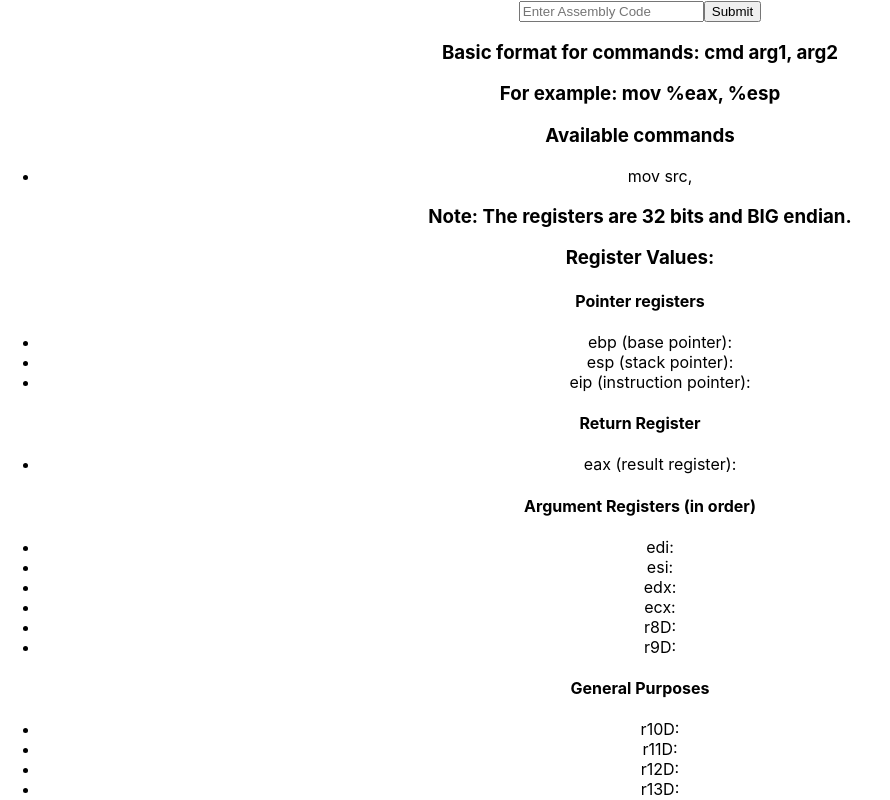
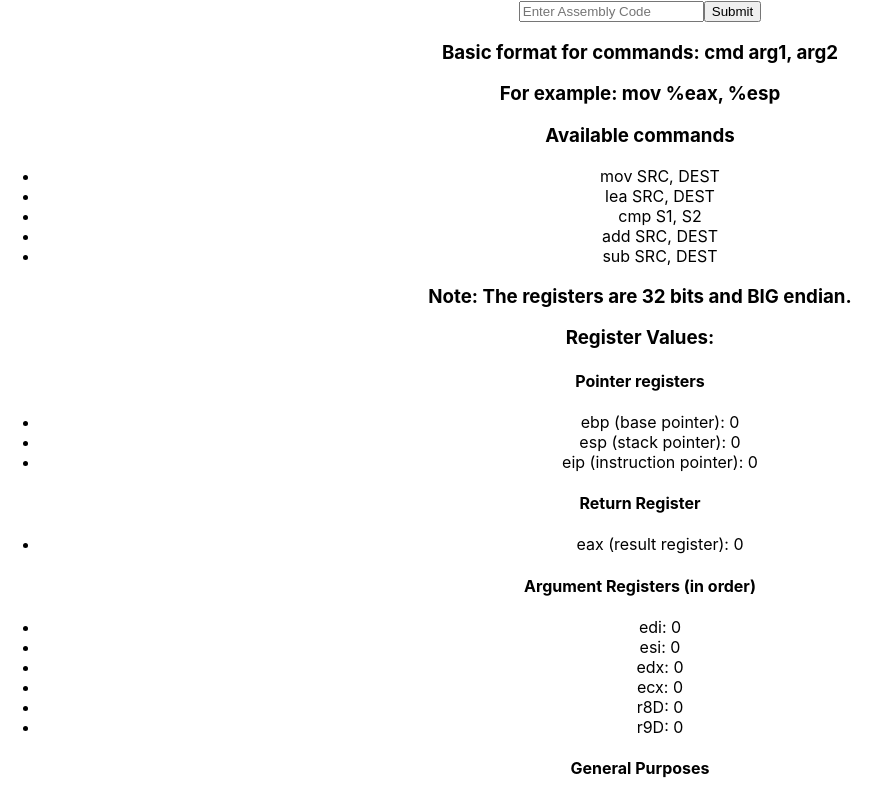
Before and after one commit to uclaacm/buffer-buffet-simulator, a React (Create React App) app: page / in a window 1280 px wide. Shown: the top 800 px of the page, without its empty margins (0-890 px from the left). Built offline with nearby package versions, Linux system fonts and the light colour scheme; the HTML template or start-up script is replaced by a standard one.

Commit message:
Page now displays register and flag values

```diff
--- a/src/components/VM_Instance.js
+++ b/src/components/VM_Instance.js
@@ -1,18 +1,94 @@
-import React from "react";
-import {setRegister, interpretCommand} from "../helperFunctions/VM_Helper"
+import React, { useState, useEffect, useReducer} from "react";
+import {getRegister, interpretCommand, getFlag} from "../helperFunctions/VM_Helper"
+
+// const useProcessCommand = (newCommand, memoryDV) => {
+//     const [currCommand, addCommand] = useState("")
+
+//     useEffect(() => {
+//         addCommand(newCommand)
+//         interpretCommand(currCommand, memoryDV)
+//     })
+// }
 
 const VM_Instance = () => {
 
     //specify the initial memory array buffer (size in bytes)
     const STACK_SIZE = 256
     const currMemory = new ArrayBuffer(STACK_SIZE)
-    const memoryDV = new DataView(currMemory)
-    setRegister('%edi', 40, memoryDV)
-    memoryDV.setUint32(40, 134)
+    let memoryDV = new DataView(currMemory)
+
+    // const registerDict = {}
+
+    // initialize register/flag states
+    const [registerDict, updateDict] = useState(
+        {
+        '%ebp': getRegister('%ebp', memoryDV),
+        '%esp': getRegister('%esp', memoryDV),
+        '%eip': getRegister('%eip', memoryDV),
+        '%eax': getRegister('%eax', memoryDV),
+        '%edi': getRegister('%edi', memoryDV),
+        '%esi': getRegister('%esi', memoryDV),
+        '%edx': getRegister('%edx', memoryDV),
+        '%ecx': getRegister('%ecx', memoryDV),
+        '%r8D': getRegister('%r8D', memoryDV),
+        '%r9D': getRegister('%r9D', memoryDV),
+        '%r10D': getRegister('%r10D', memoryDV),
+        '%r11D': getRegister('%r11D', memoryDV),
+        '%r12D': getRegister('%r12D', memoryDV),
+        '%r13D': getRegister('%r13D', memoryDV),
+        'CF': getFlag('CF', memoryDV),
+        'PF': getFlag('PF', memoryDV),
+        'ZF': getFlag('ZF', memoryDV),
+        'SF': getFlag('SF', memoryDV),
+        'OF': getFlag('OF', memoryDV),
+        'AF': getFlag('AF', memoryDV),
+
+    })
+
+    const reducer = (memory, action) => {
+        let newMemory = memory.slice()
+        memoryDV = new DataView(newMemory)
+        interpretCommand(action, memoryDV)
+        return newMemory
+    }
+    const [memory, changeMemory] = useReducer(reducer, new ArrayBuffer(STACK_SIZE))
+
+    useEffect(() => {
+        let tempMemoryDV = new DataView(memory)
+        updateDict({
+            '%ebp': getRegister('%ebp', tempMemoryDV),
+            '%esp': getRegister('%esp', tempMemoryDV),
+            '%eip': getRegister('%eip', tempMemoryDV),
+            '%eax': getRegister('%eax', tempMemoryDV),
+            '%edi': getRegister('%edi', tempMemoryDV),
+            '%esi': getRegister('%esi', tempMemoryDV),
+            '%edx': getRegister('%edx', tempMemoryDV),
+            '%ecx': getRegister('%ecx', tempMemoryDV),
+            '%r8D': getRegister('%r8D', tempMemoryDV),
+            '%r9D': getRegister('%r9D', tempMemoryDV),
+            '%r10D': getRegister('%r10D', tempMemoryDV),
+            '%r11D': getRegister('%r11D', tempMemoryDV),
+            '%r12D': getRegister('%r12D', tempMemoryDV),
+            '%r13D': getRegister('%r13D', tempMemoryDV),
+            'CF': getFlag('CF', tempMemoryDV),
+            'PF': getFlag('PF', tempMemoryDV),
+            'ZF': getFlag('ZF', tempMemoryDV),
+            'SF': getFlag('SF', tempMemoryDV),
+            'OF': getFlag('OF', tempMemoryDV),
+            'AF': getFlag('AF', tempMemoryDV)
+        })
+    }, [memory])
+
+    const inputCommand = (e) => {
+        e.preventDefault()
+        changeMemory(document.getElementById("codeInput").value)
+    }
+
+
     return(
         <div className="page-view">
             <div>
-                <form id="insertCode" onSubmit={(e) => interpretCommand(e, memoryDV)}>
+                <form id="insertCode" onSubmit={(e) => inputCommand(e, memoryDV)}>
                     <input type="text" placeholder="Enter Assembly Code" id="codeInput"/>
                     <button type="submit">Submit</button>
                 </form>
@@ -22,36 +98,49 @@ const VM_Instance = () => {
             <h3>For example: mov %eax, %esp </h3>
             <h3> Available commands</h3>
             <ul>
-                <li>mov src, </li>
+                <li>mov SRC, DEST</li>
+                <li>lea SRC, DEST</li>
+                <li>cmp S1, S2</li>
+                <li>add SRC, DEST</li>
+                <li>sub SRC, DEST</li>
             </ul>
             <h3>Note: The registers are 32 bits and BIG endian.
             </h3>
             <h3>Register Values:</h3>
             <h4>Pointer registers</h4>
             <ul>
-                <li>ebp (base pointer):</li>
-                <li>esp (stack pointer):</li>
-                <li>eip (instruction pointer):</li>
+                <li>ebp (base pointer): {registerDict['%ebp']}</li>
+                <li>esp (stack pointer): {registerDict['%esp']}</li>
+                <li>eip (instruction pointer): {registerDict['%eip']}</li>
             </ul>
             <h4> Return Register </h4>
             <ul>
-                <li>eax (result register):</li>
+                <li>eax (result register): {registerDict['%eax']}</li>
             </ul>
             <h4>Argument Registers (in order)</h4>
             <ul>
-                <li>edi: </li>
-                <li>esi: </li>
-                <li>edx: </li>
-                <li>ecx: </li>
-                <li>r8D: </li>
-                <li>r9D: </li>
+                <li>edi: {registerDict['%edi']}</li>
+                <li>esi: {registerDict['%esi']}</li>
+                <li>edx: {registerDict['%edx']}</li>
+                <li>ecx: {registerDict['%ecx']}</li>
+                <li>r8D: {registerDict['%r8D']}</li>
+                <li>r9D: {registerDict['%r9D']}</li>
             </ul>
             <h4> General Purposes</h4>
             <ul>
-                <li>r10D: </li>
-                <li>r11D: </li>
-                <li>r12D: </li>
-                <li>r13D: </li>
+                <li>r10D: {registerDict['%r10D']}</li>
+                <li>r11D: {registerDict['%r11D']}</li>
+                <li>r12D: {registerDict['%r12D']}</li>
+                <li>r13D: {registerDict['%r13D']}</li>
+            </ul>
+            <h4> Flags</h4>
+            <ul>
+                <li>CF: {registerDict['CF']}</li>
+                <li>PF: {registerDict['PF']}</li>
+                <li>ZF: {registerDict['ZF']}</li>
+                <li>SF: {registerDict['SF']}</li>
+                <li>OF: {registerDict['OF']}</li>
+                <li>AF: {registerDict['AF']}</li>
             </ul>
         </div>
     )
--- a/src/helperFunctions/VM_Helper.js
+++ b/src/helperFunctions/VM_Helper.js
@@ -116,23 +116,6 @@ export const setFlag = (flagName, value, memoryDV) => {
     return
 }
 const check2Param = (argList) => argList[2].length !== 0;
-
-// const checkArgType = (param) => {
-//     const registerList = ["%eax", "%ebx", "%rsp", "%r1", "%r2", "%r3", "%r4", "%r5", "%r6", "%r7", "%r8"];
-
-//     // is register
-//     if (registerList.includes(param))
-//         return "register";
-//     // is hex #
-//     else if (/^\$0x/.test(param))
-//         return "hex";
-//     else if (/^\$/.test(param))
-//         return "decimal";
-//     else if (param === 0)
-//         return "zero";
-//     else
-//         return "unknown param";
-// }
 
 const parseNoParentheses = (argString) => {
     let arg = [];
@@ -268,9 +251,8 @@ const interpretParam = (param) => {
     return resSum
 }
 
-export const interpretCommand = (event, memoryDV) => {
-    event.preventDefault()
-    let argList = parseCode()
+export const interpretCommand = (codeString, memoryDV) => {
+    let argList = parseCode(codeString)
     let payload = 0;
     let dstAddress = 0;
     console.log("Command name: ", argList[0])
@@ -316,6 +298,7 @@ export const interpretCommand = (event, memoryDV) => {
             }
             else{
                 memoryDV.setUint32(dstAddress,payload)
+                // setRegister(dstAddress, payload, memoryDV)
             }
             break
 
@@ -524,9 +507,7 @@ export const interpretCommand = (event, memoryDV) => {
 }
 
 // currently takes command from an input element and parses it
-export const parseCode = (event) => {
-    let codeString = document.getElementById("codeInput").value;
-
+export const parseCode = (codeString) => {
     let command = "";
     let arg1 = [];
     let arg2 = [];
```
